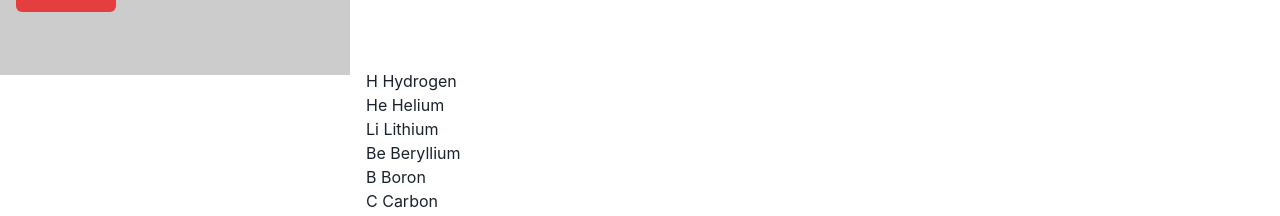
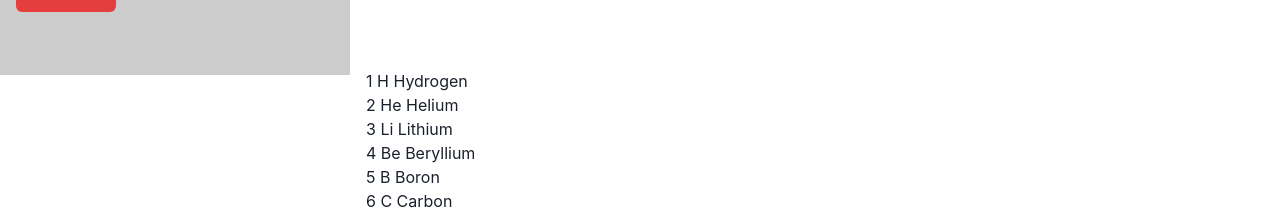
Before and after one commit to kyen99/periodic-table, a Next.js app: page / in a window 1280 px wide. Shown: the part 725-941 px from the top of the page. Built offline with nearby package versions, Linux system fonts and the light colour scheme.

Commit message:
element words

```diff
--- a/components/PeriodicTable/ElementWords.tsx
+++ b/components/PeriodicTable/ElementWords.tsx
@@ -125,7 +125,7 @@ const ElementWords = () => (
   <Box>
     {elements.map((a) => (
       <Box>
-        {a[1]} {a[0]}
+        {a[2]} {a[1]} {a[0]}
       </Box>
     ))}
   </Box>
```
